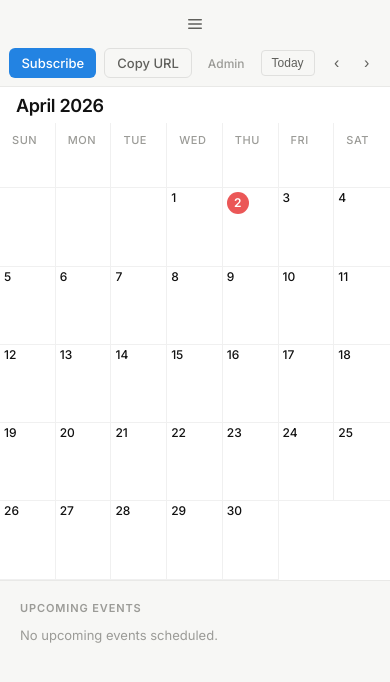
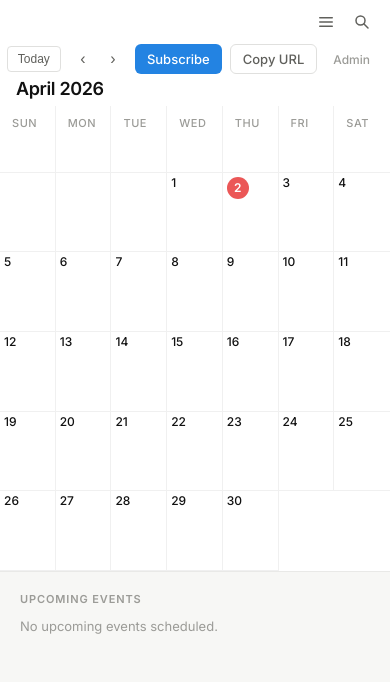
Before and after one commit to ntu-astro/ntuas-calendar, a website: page public/index.html in a window 390 px wide. Drawn offline with Linux system fonts and the light colour scheme; no server answers.

Commit message:
feat: enhance toolbar and calendar layout with new button styles and sidebar functionality

```diff
--- a/public/index.html
+++ b/public/index.html
@@ -47,39 +47,13 @@
             -moz-osx-font-smoothing: grayscale;
         }
 
-        /* ─── TOP NAV ─── */
-        .top-nav {
-            display: flex;
-            justify-content: space-between;
-            align-items: center;
-            padding: 0 20px;
-            height: 48px;
-            border-bottom: 1px solid var(--border);
-            background: var(--bg-sidebar);
-            flex-shrink: 0;
-            gap: 12px;
-        }
-
-        .nav-left {
-            display: flex;
-            align-items: center;
-            gap: 4px;
-            min-width: 0;
-        }
-
-        .nav-right {
-            display: flex;
-            align-items: center;
-            gap: 8px;
-            flex-shrink: 0;
-        }
-
-        .nav-icon-btn {
+        /* ─── TOOLBAR ICON BUTTONS ─── */
+        .toolbar-icon-btn {
             width: 32px;
             height: 32px;
             border: none;
             background: transparent;
-            border-radius: var(--radius-sm);
+            border-radius: 50%;
             color: var(--text-secondary);
             cursor: pointer;
             display: flex;
@@ -87,11 +61,48 @@
             justify-content: center;
             transition: background 0.15s;
             flex-shrink: 0;
+            padding: 0;
         }
 
-        .nav-icon-btn:hover {
+        .toolbar-icon-btn:hover {
             background: var(--bg-hover);
             color: var(--text-primary);
+        }
+
+        /* ─── SIDEBAR TOOLBAR ─── */
+        .sidebar-toolbar {
+            display: flex;
+            align-items: center;
+            gap: 4px;
+            margin-bottom: 12px;
+        }
+
+        /* ─── CALENDAR TOP BAR ─── */
+        .calendar-top-bar {
+            display: flex;
+            justify-content: flex-end;
+            align-items: center;
+            padding: 8px 16px;
+            flex-shrink: 0;
+            min-height: 44px;
+            gap: 8px;
+        }
+
+        .calendar-top-bar:has(.calendar-toolbar[style*="flex"]) {
+            justify-content: space-between;
+        }
+
+        .calendar-toolbar {
+            display: flex;
+            align-items: center;
+            gap: 4px;
+        }
+
+        .calendar-top-right {
+            display: flex;
+            align-items: center;
+            gap: 8px;
+            flex-shrink: 0;
         }
 
         .nav-month-controls {
@@ -330,13 +341,13 @@
             padding: 0;
         }
 
-        /* ─── CALENDAR TITLE BAR ─── */
-        .calendar-title-bar {
-            padding: 10px 16px 8px 16px;
+        /* ─── CALENDAR TITLE ROW ─── */
+        .calendar-title-row {
+            padding: 0 16px 8px 16px;
             flex-shrink: 0;
         }
 
-        .calendar-title-bar h1 {
+        .calendar-title-row h1 {
             font-size: 22px;
             font-weight: 600;
             color: var(--text-primary);
@@ -551,7 +562,7 @@
             text-decoration-color: var(--accent-blue);
         }
 
-        /* ─── SIDEBAR ─── */
+        /* ─── RIGHT SIDEBAR ─── */
         .sidebar {
             background: var(--bg-sidebar);
             border-left: 1px solid var(--border);
@@ -613,6 +624,10 @@
             .main-content {
                 grid-template-columns: 1fr 280px;
             }
+
+            .calendar-toolbar {
+                display: flex !important;
+            }
         }
 
         @media (max-width: 899px) {
@@ -632,17 +647,10 @@
         }
 
         @media (max-width: 599px) {
-            .top-nav {
+            .calendar-top-bar {
                 flex-wrap: wrap;
-                height: auto;
-                padding: 8px 12px;
-                gap: 8px;
-            }
-
-            .nav-left,
-            .nav-right {
-                width: 100%;
-                justify-content: center;
+                padding: 6px 12px;
+                gap: 6px;
             }
 
             .calendar-area {
@@ -685,7 +693,7 @@
                 vertical-align: middle;
             }
 
-            .calendar-title-bar h1 {
+            .calendar-title-row h1 {
                 font-size: 18px;
             }
         }
@@ -693,30 +701,23 @@
 </head>
 
 <body>
-    <nav class="top-nav">
-        <div class="nav-left">
-            <button class="nav-icon-btn" id="toggleSidebar" aria-label="Toggle sidebar">
-                <svg width="16" height="16" viewBox="0 0 16 16" fill="none" xmlns="http://www.w3.org/2000/svg">
-                    <rect x="1" y="3" width="14" height="1.5" rx="0.75" fill="currentColor"/>
-                    <rect x="1" y="7.25" width="14" height="1.5" rx="0.75" fill="currentColor"/>
-                    <rect x="1" y="11.5" width="14" height="1.5" rx="0.75" fill="currentColor"/>
-                </svg>
-            </button>
-        </div>
-        <div class="nav-right">
-            <a href="webcal://calendar.ntuas.com/subscribe" class="btn-subscribe">Subscribe</a>
-            <button class="btn-copy" id="copyBtn">Copy URL</button>
-            <a href="/admin" class="admin-link">Admin</a>
-            <button id="todayBtn">Today</button>
-            <div class="nav-month-controls">
-                <button id="prevMonth" aria-label="Previous Month">&#8249;</button>
-                <button id="nextMonth" aria-label="Next Month">&#8250;</button>
-            </div>
-        </div>
-    </nav>
-
     <div class="main-content">
         <aside class="left-sidebar" id="leftSidebar">
+            <div class="sidebar-toolbar">
+                <button class="toolbar-icon-btn" id="toggleSidebar" aria-label="Toggle sidebar">
+                    <svg width="16" height="16" viewBox="0 0 16 16" fill="none" xmlns="http://www.w3.org/2000/svg">
+                        <rect x="1" y="3" width="14" height="1.5" rx="0.75" fill="currentColor"/>
+                        <rect x="1" y="7.25" width="14" height="1.5" rx="0.75" fill="currentColor"/>
+                        <rect x="1" y="11.5" width="14" height="1.5" rx="0.75" fill="currentColor"/>
+                    </svg>
+                </button>
+                <button class="toolbar-icon-btn" id="searchBtn" aria-label="Search">
+                    <svg width="16" height="16" viewBox="0 0 16 16" fill="none" xmlns="http://www.w3.org/2000/svg">
+                        <circle cx="6.5" cy="6.5" r="4.5" stroke="currentColor" stroke-width="1.5"/>
+                        <path d="M10 10L14 14" stroke="currentColor" stroke-width="1.5" stroke-linecap="round"/>
+                    </svg>
+                </button>
+            </div>
             <div class="mini-cal-header">
                 <span class="mini-cal-month-label" id="miniCalMonth">Loading...</span>
                 <div class="mini-cal-nav-group">
@@ -727,7 +728,34 @@
             <div class="mini-cal-grid" id="miniCalGrid"></div>
         </aside>
         <div class="calendar-area">
-            <div class="calendar-title-bar">
+            <div class="calendar-top-bar">
+                <div class="calendar-toolbar" id="calendarToolbar" style="display:none">
+                    <button class="toolbar-icon-btn" id="toggleSidebarAlt" aria-label="Toggle sidebar">
+                        <svg width="16" height="16" viewBox="0 0 16 16" fill="none" xmlns="http://www.w3.org/2000/svg">
+                            <rect x="1" y="3" width="14" height="1.5" rx="0.75" fill="currentColor"/>
+                            <rect x="1" y="7.25" width="14" height="1.5" rx="0.75" fill="currentColor"/>
+                            <rect x="1" y="11.5" width="14" height="1.5" rx="0.75" fill="currentColor"/>
+                        </svg>
+                    </button>
+                    <button class="toolbar-icon-btn" id="searchBtnAlt" aria-label="Search">
+                        <svg width="16" height="16" viewBox="0 0 16 16" fill="none" xmlns="http://www.w3.org/2000/svg">
+                            <circle cx="6.5" cy="6.5" r="4.5" stroke="currentColor" stroke-width="1.5"/>
+                            <path d="M10 10L14 14" stroke="currentColor" stroke-width="1.5" stroke-linecap="round"/>
+                        </svg>
+                    </button>
+                </div>
+                <div class="calendar-top-right">
+                    <button id="todayBtn">Today</button>
+                    <div class="nav-month-controls">
+                        <button id="prevMonth" aria-label="Previous Month">&#8249;</button>
+                        <button id="nextMonth" aria-label="Next Month">&#8250;</button>
+                    </div>
+                    <a href="webcal://calendar.ntuas.com/subscribe" class="btn-subscribe">Subscribe</a>
+                    <button class="btn-copy" id="copyBtn">Copy URL</button>
+                    <a href="/admin" class="admin-link">Admin</a>
+                </div>
+            </div>
+            <div class="calendar-title-row">
                 <h1 id="monthYear">Loading...</h1>
             </div>
             <div class="calendar-grid" id="calendarGrid"></div>
@@ -836,15 +864,20 @@
                 renderMiniCalendar();
             });
 
-            document.getElementById('toggleSidebar').addEventListener('click', () => {
+            function toggleSidebar() {
                 const sidebar = document.getElementById('leftSidebar');
+                const calToolbar = document.getElementById('calendarToolbar');
+                const content = document.querySelector('.main-content');
                 const isHidden = sidebar.style.display === 'none';
                 sidebar.style.display = isHidden ? 'flex' : 'none';
-                const content = document.querySelector('.main-content');
+                calToolbar.style.display = isHidden ? 'none' : 'flex';
                 content.style.gridTemplateColumns = isHidden
                     ? 'var(--left-sidebar-width) 1fr 280px'
                     : '1fr 280px';
-            });
+            }
+
+            document.getElementById('toggleSidebar').addEventListener('click', toggleSidebar);
+            document.getElementById('toggleSidebarAlt').addEventListener('click', toggleSidebar);
         }
 
         function renderMiniCalendar() {
```
